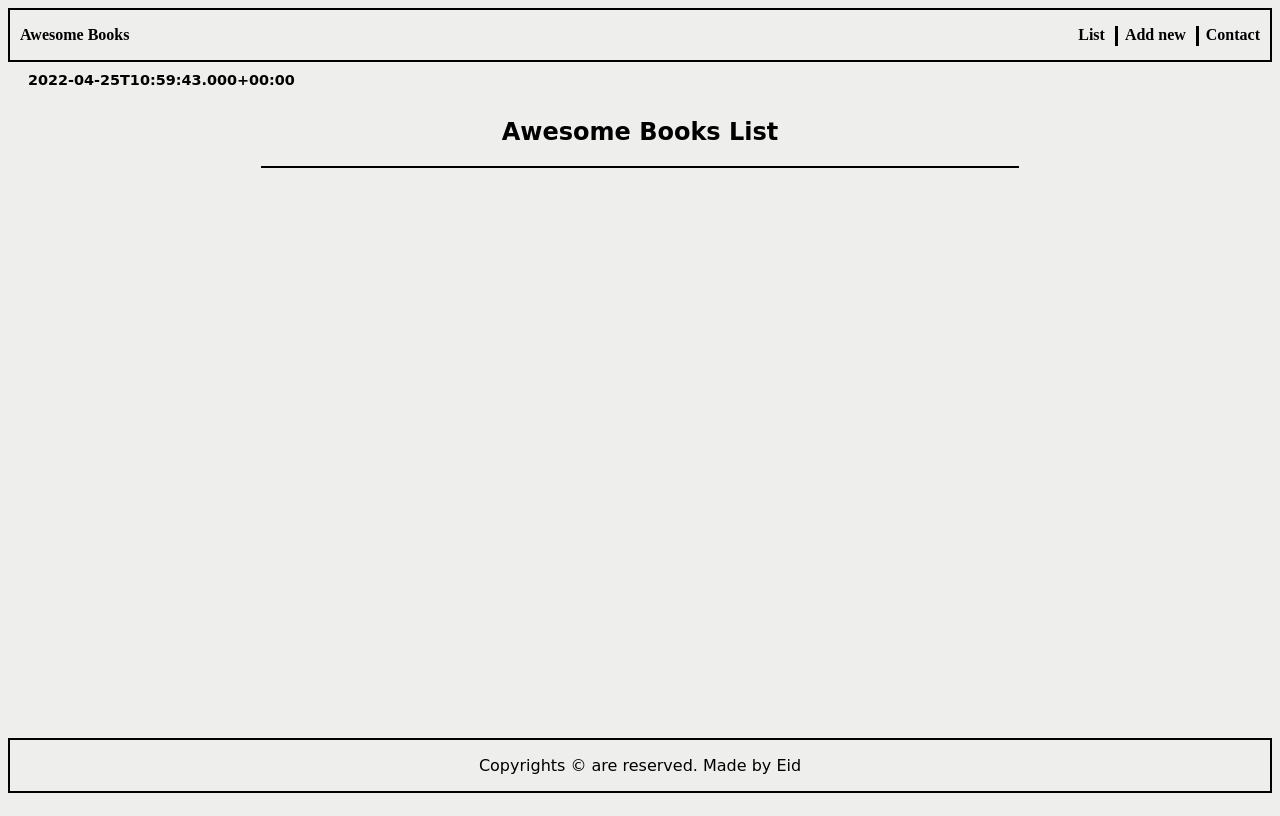
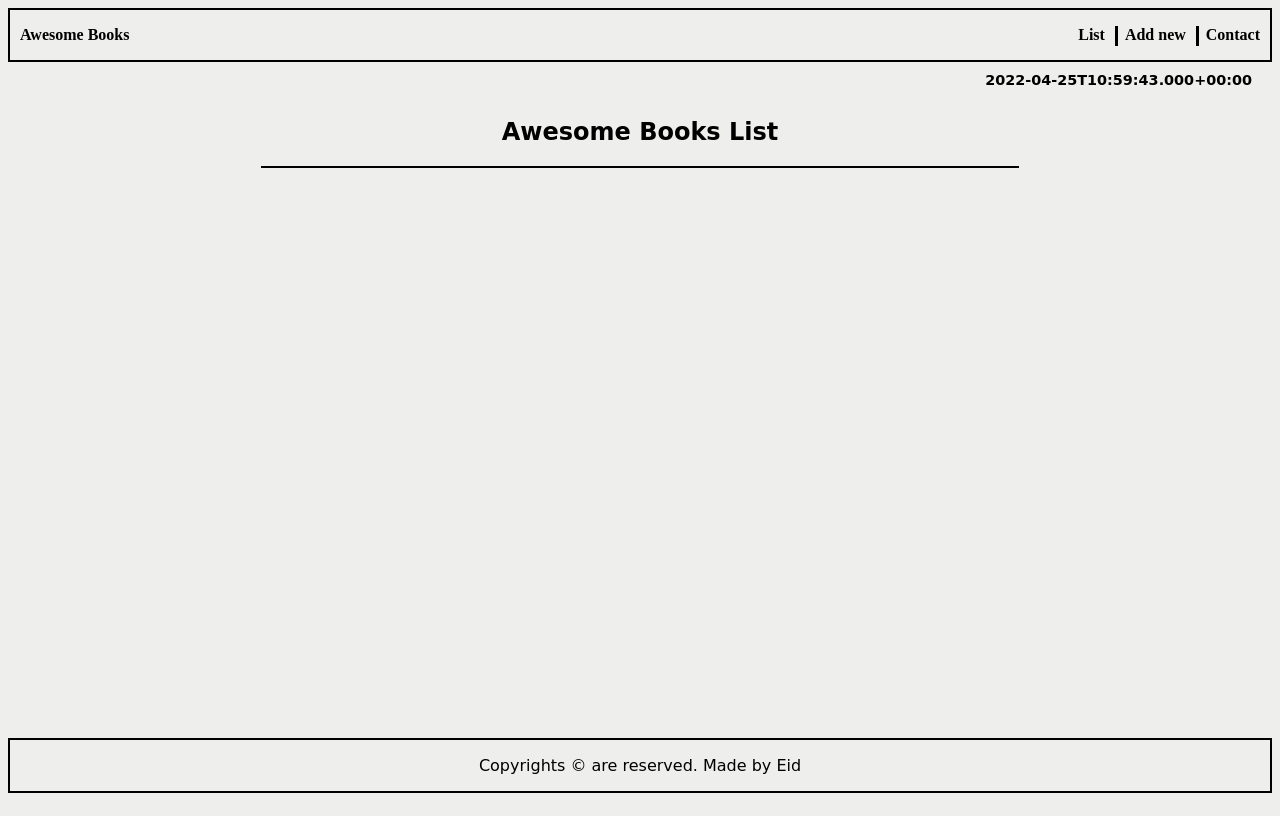
Before and after one commit to EidHachem/es6-awesome-books, a website with bundled scripts: page index.html in a window 1280 px wide. Built offline with nearby package versions, Linux system fonts and the light colour scheme.

Commit message:
Fix linters errors

```diff
--- a/index.css
+++ b/index.css
@@ -63,7 +63,7 @@ body {
 }
 
 .header {
-  justify-content: space-between;
+  justify-content: flex-end;
   align-items: center;
   padding: 10px 20px;
 }
--- a/index.js
+++ b/index.js
@@ -1,6 +1,8 @@
 /* eslint-disable max-classes-per-file */
 /* eslint-disable array-callback-return */
 /* eslint-disable consistent-return */
+/* eslint-disable import/no-cycle */
+/* eslint-disable import/no-mutable-exports */
 import { addBook } from './modules/addBook.js';
 import { hanldRemove } from './modules/removeBook.js';
 import { DateTime } from './modules/luxun.js';
@@ -46,8 +48,7 @@ class UI {
     if (target.classList.contains('delete')) {
       target.parentNode.remove();
     }
-    const filteredTitle =
-      target.previousElementSibling.previousElementSibling.textContent;
+    const filteredTitle = target.previousElementSibling.previousElementSibling.textContent;
 
     defaultBooks = defaultBooks.filter((book) => {
       if (book.title !== filteredTitle) {
--- a/modules/addBook.js
+++ b/modules/addBook.js
@@ -1,3 +1,6 @@
+/* eslint-disable import/no-cycle */
+/* eslint-disable import/prefer-default-export */
+
 import { Book, UI, defaultBooks } from '../index.js';
 
 const addBook = (e) => {
--- a/modules/removeBook.js
+++ b/modules/removeBook.js
@@ -1,4 +1,7 @@
-import { Book, UI, defaultBooks } from '../index.js';
+/* eslint-disable import/no-cycle */
+/* eslint-disable import/prefer-default-export */
+
+import { UI, defaultBooks } from '../index.js';
 
 const hanldRemove = (e) => {
   UI.deleteBook(e.target);
```
